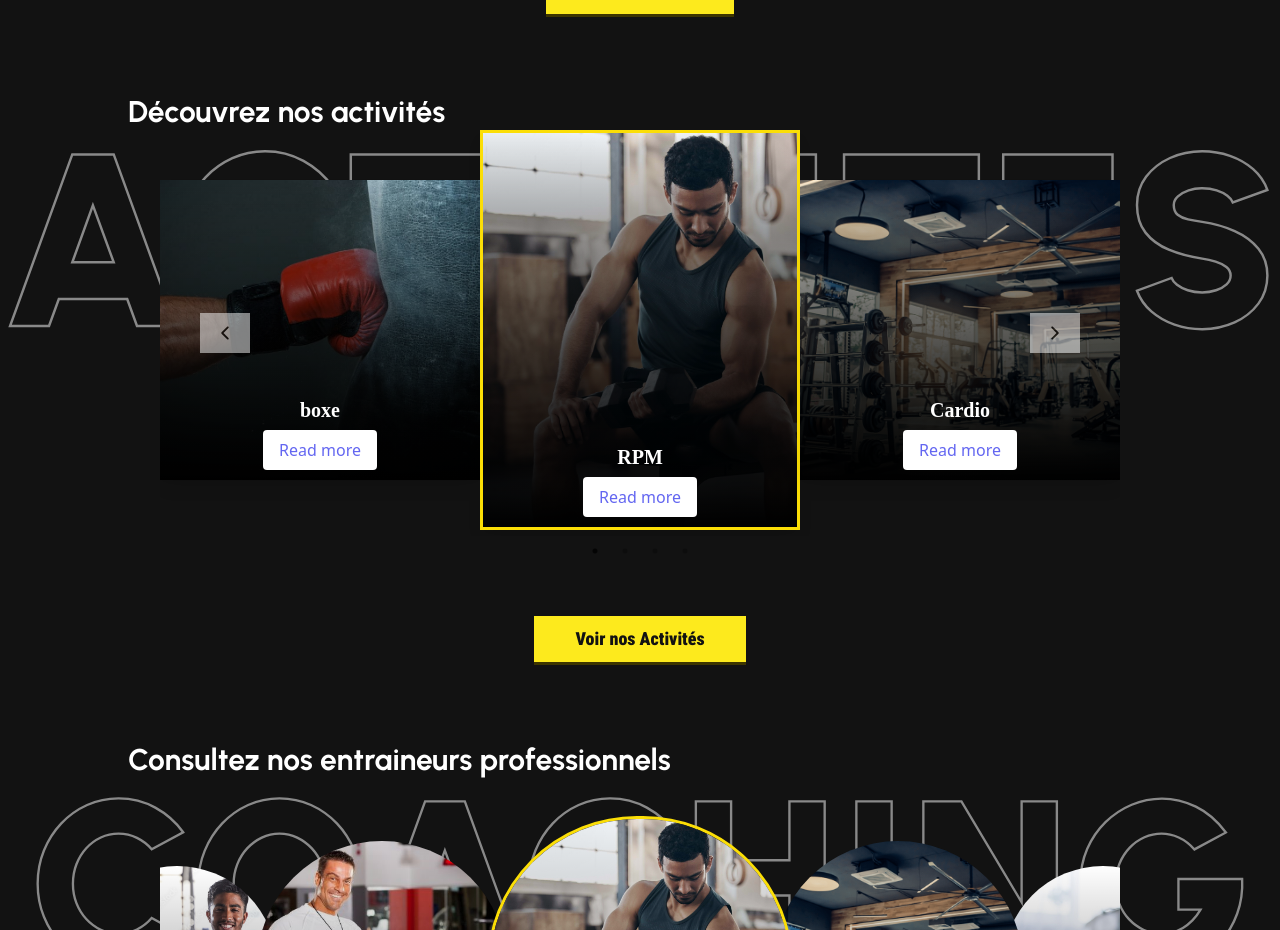
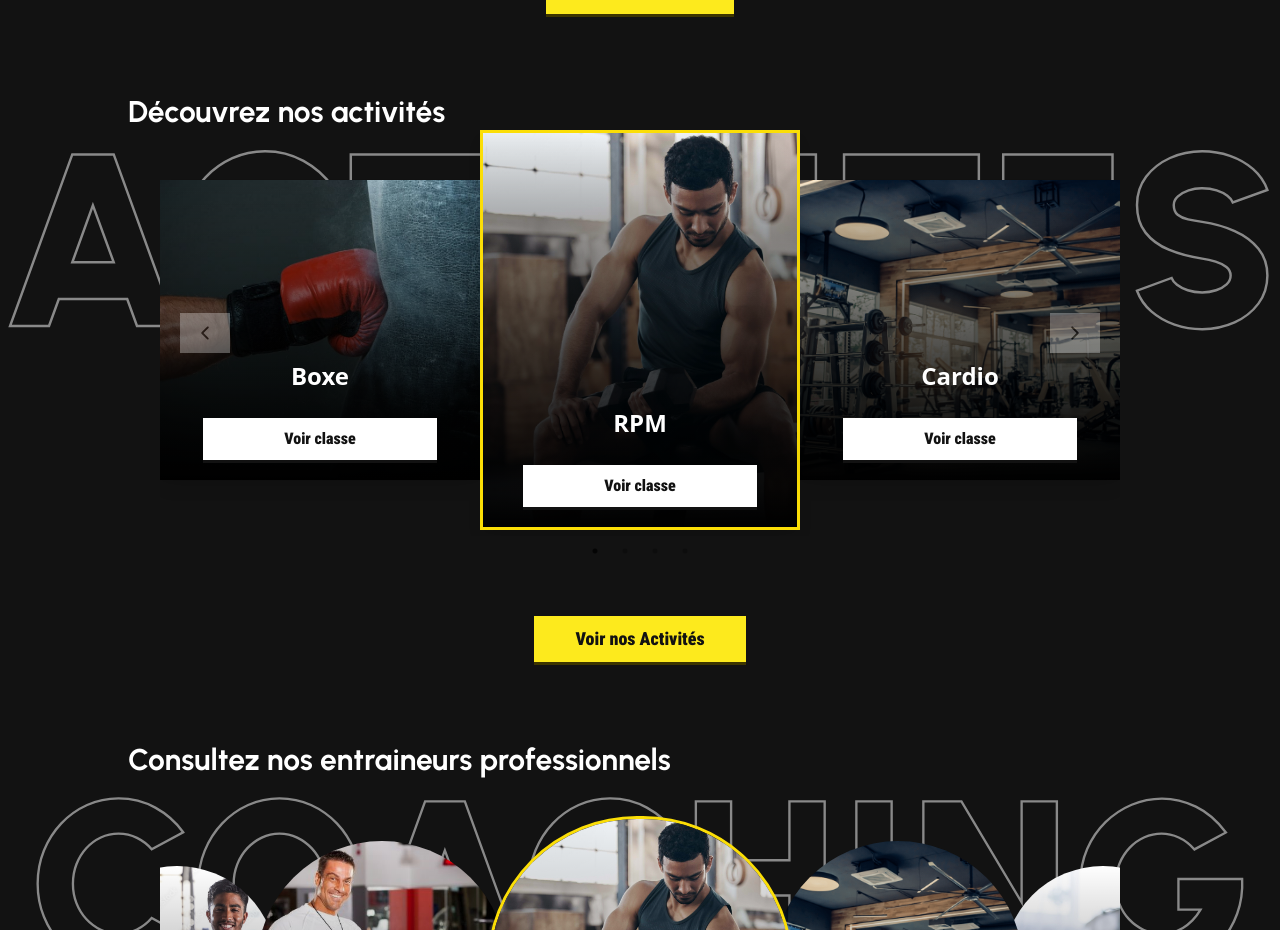
Before and after one commit to medazizktata/Arena-gym-website, a React (Vite) app in the folder Arena-gym-website/: page /home in a window 1280 px wide. Shown: the part 1564-2494 px from the top of the page. Built offline with nearby package versions, Linux system fonts and the light colour scheme.

Commit message:
Final touches Activities Caroussel

```diff
--- a/Arena-gym-website/src/components/CarrouselActivités.jsx
+++ b/Arena-gym-website/src/components/CarrouselActivités.jsx
@@ -1,8 +1,10 @@
-import React, { useState, useRef } from 'react';
-import Slider from 'react-slick';
+import React, { useState, useRef } from "react";
+import Slider from "react-slick";
 import "slick-carousel/slick/slick.css";
 import "slick-carousel/slick/slick-theme.css";
 import { IoIosArrowForward, IoIosArrowBack } from "react-icons/io";
+import ButtonYellow from "./Buttons/ButtonYellow";
+import ButtonWhite from "./Buttons/ButtonWhite";
 
 function Appact() {
   const [slideIndex, setSlideIndex] = useState(0);
@@ -29,27 +31,58 @@ function Appact() {
   };
 
   return (
-    <div className='w-3/4 m-auto' style={{marginTop:'-350px'}}>
-      <div className='mt-20 relative'>
+    <div className="w-3/4 m-auto" style={{ marginTop: "-350px" }}>
+      <div className="mt-20 relative">
         <Slider ref={sliderRef} {...settings}>
           {data.map((d, index) => (
-            <div key={index} className={index === slideIndex ? 'slide-active shadow-lg' : 'slide shadow-lg'}>
-              <div className='h-full w-full relative'>
-                <div className='absolute inset-0' style={{ backgroundImage: `linear-gradient(to bottom, transparent, black), url(${d.img})`, backgroundSize: 'cover', backgroundPosition: 'center' }}>
-                  <div className='absolute inset-0 bg-gradient-to-b from-transparent to-black opacity-50 rounded-md'></div>
-                  <div className='absolute inset-0 flex flex-col justify-center items-center'>
-                    <p className='text-white text-center z-10 font-bold text-xl' style={{ fontFamily: 'Gentona', position: 'absolute', bottom: '70px', transform: 'translateY(50%)' }}>{d.name}</p>
-                    <button className='mt-2 bg-white text-indigo-500 px-4 py-2 rounded z-10' style={{ position: 'absolute', bottom: '10px' }}>Read more</button>
+            <div
+              key={index}
+              className={
+                index === slideIndex
+                  ? "slide-active shadow-lg"
+                  : "slide shadow-lg"
+              }
+            >
+              <div className="h-full w-full relative">
+                <div
+                  className="absolute inset-0"
+                  style={{
+                    backgroundImage: `linear-gradient(to bottom, transparent, black), url(${d.img})`,
+                    backgroundSize: "cover",
+                    backgroundPosition: "center",
+                  }}
+                >
+                  <div className="absolute inset-0 bg-gradient-to-b from-transparent to-black opacity-50 rounded-md"></div>
+                  <div className="absolute inset-0 flex flex-col justify-center items-center">
+                    <p className="text-white text-center z-10 font-black text-2xl absolute bottom-20 py-2">
+                      {d.name}
+                    </p>
+
+                    <div className="absolute bottom-5 z-10">
+                      <ButtonWhite
+                        buttonFont="font-robotoCon"
+                        fontWeight="font-black hover:scale-105"
+                        paddingX={20}
+                      >
+                        Voir classe
+                      </ButtonWhite>
+                    </div>
                   </div>
                 </div>
               </div>
             </div>
           ))}
         </Slider>
-        <button className='arrow text-xl px-3 py-1 rounded-full flex items-center justify-center w-12 bg-white absolute top-1/2 transform -translate-y-1/2 left-10 opacity-50' onClick={previous}>
+        <button
+          className="arrow text-xl px-3 py-1 flex items-center justify-center w-12 bg-white absolute top-1/2 transform -translate-y-1/2 left-5 opacity-30"
+          onClick={previous}
+        >
           <IoIosArrowBack />
         </button>
-        <button className='arrow text-xl px-3 py-1 rounded-full flex items-center justify-center w-12 bg-white absolute top-1/2 transform -translate-y-1/2 right-0 opacity-50 right-10' onClick={next}>
+        <button
+          className="arrow text-xl px-3 py-1 flex items-center justify-center w-12 bg-white absolute top-1/2 transform -translate-y-1/2 right-0 opacity-30 right-5"
+          onClick={next}
+        >
           <IoIosArrowForward />
         </button>
       </div>
@@ -59,21 +92,21 @@ function Appact() {
 
 const data = [
   {
-    name: 'RPM',
-    img: 'images/gym-workout-plan-for-gaining-muscle_header.jpg'
+    name: "RPM",
+    img: "images/gym-workout-plan-for-gaining-muscle_header.jpg",
   },
   {
-    name: 'Cardio',
-    img: 'images/Gym-structure-1080x675.png'
+    name: "Cardio",
+    img: "images/Gym-structure-1080x675.png",
   },
   {
-    name: 'Musculation',
-    img: 'images/dumbbells-gym-64a3f4bc2fe31.jpg'
+    name: "Musculation",
+    img: "images/dumbbells-gym-64a3f4bc2fe31.jpg",
   },
   {
-    name: 'boxe',
-    img: 'images/boxe-anglaise-debutant_dojo.jpg'
-  }
+    name: "Boxe",
+    img: "images/boxe-anglaise-debutant_dojo.jpg",
+  },
 ];
 
 export default Appact;
```
